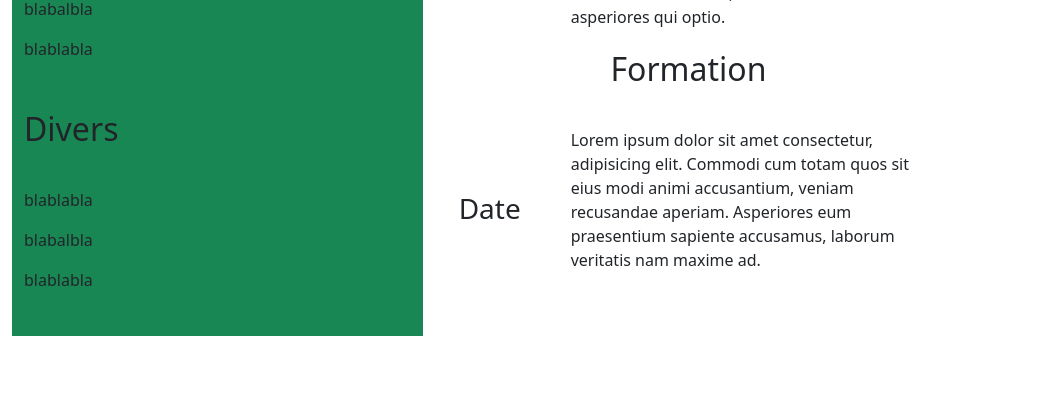
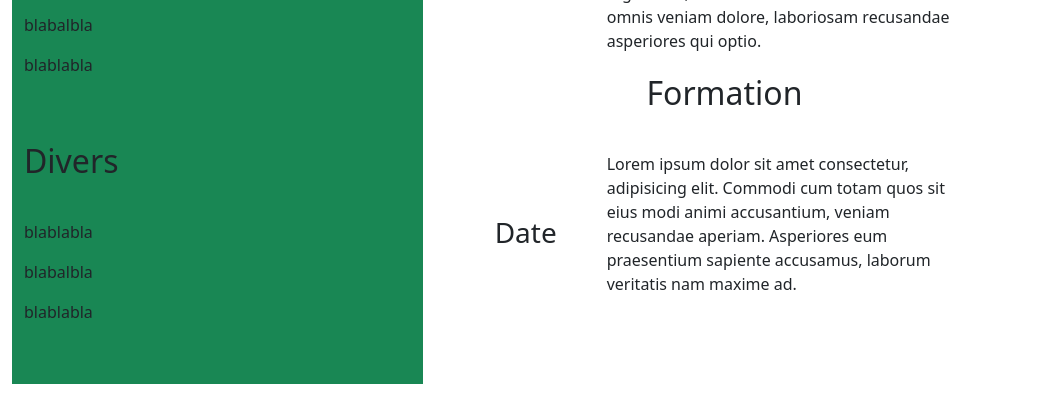
Before and after one commit to Fadddddd/TestBootstrap, a plain HTML site: page Index.html in a window 1280 px wide. Shown: the part 654-1062 px from the top of the page, without its empty margins (0-1041 px from the left). Before the commit the page ends 1014 px from the top, so only its background shows below. Drawn offline with nearby package versions, Linux system fonts and the light colour scheme.

Commit message:
rectification de bugs

```diff
--- a/Index.html
+++ b/Index.html
@@ -28,10 +28,9 @@
                         <p>Traductrice en reconversion professionnelle</p>
                     </div>
                 </div>
-            </div>
         </div>
+    </nav>
 
-            </nav>
     <section class ="p-4 my-0 bd-highlight d-flex bd-highlight fw-light">
         <div class="row col-sm-6 col-md-4 lg-3 bg-success" id="cotegauche">
         <div class="competences">
@@ -53,7 +52,7 @@
         </div>
         </div>
     <div class="p-4 bd-highlight d-flex bd-highlight" id="container_droite">
-        <div class="row col-8 p-4">
+        <div class="row col-sm-6 col-md-8 lg-9 p-4 m-4">
         <div class="d-flex justify-content-center">
             <h2>Expériences</h2>
         </div>
```
